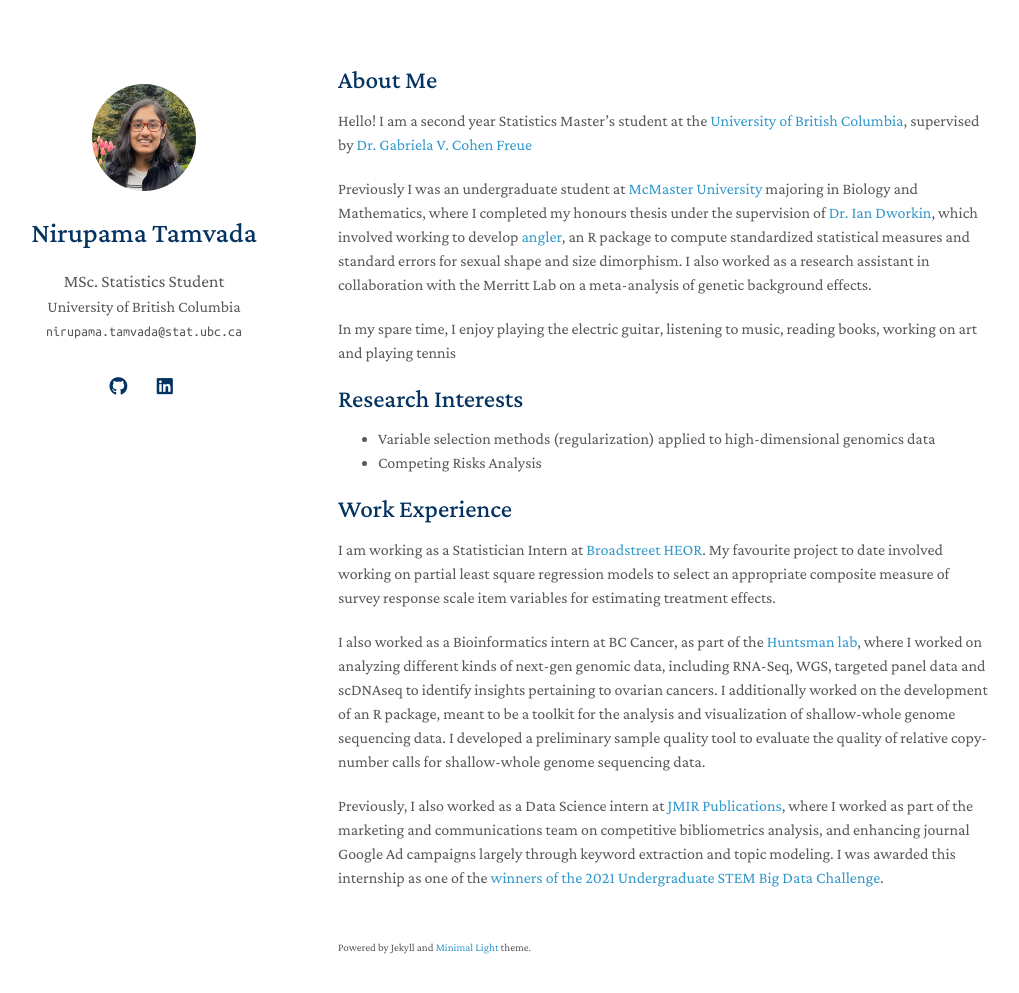
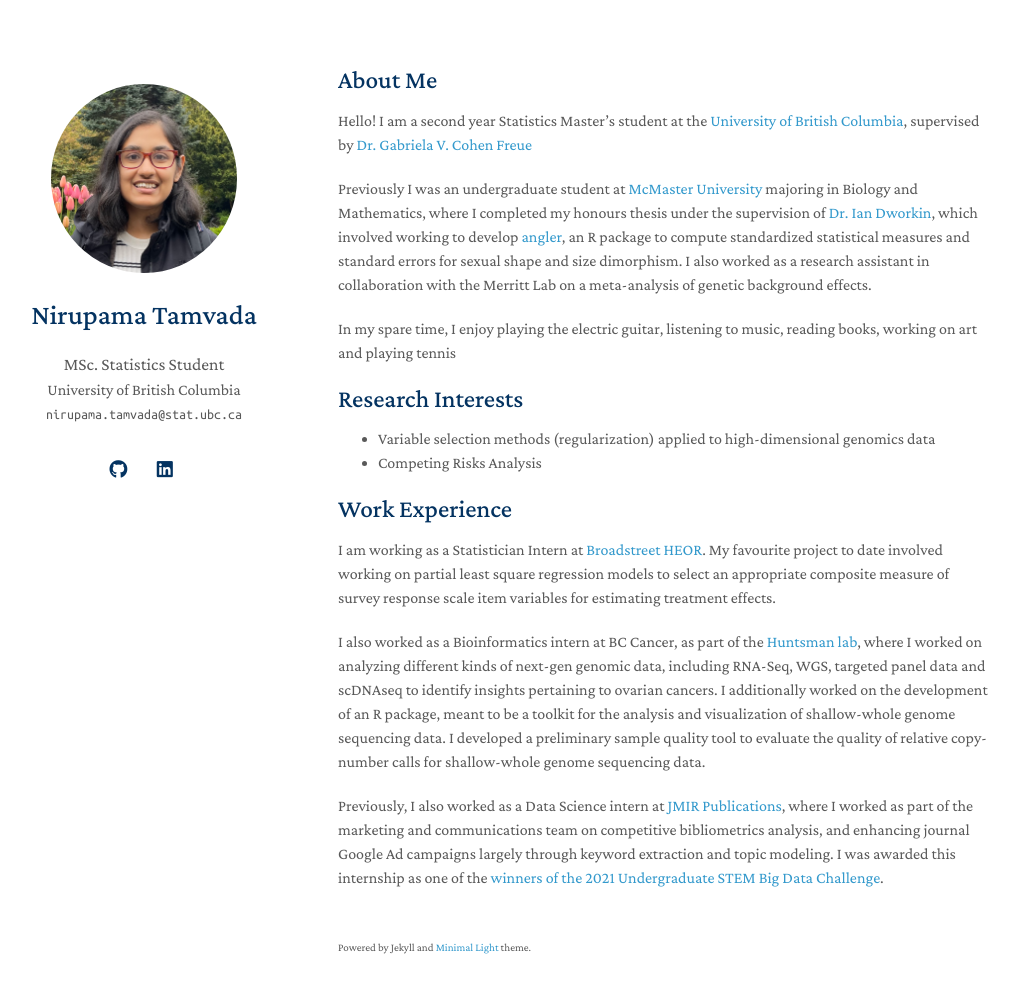
Before and after one commit to ntmv/ntmv.github.io, a Jekyll site: the page built from index.md, in a window 1280 px wide and 1028 px high. Shown: the top 993 px of the window, without its empty margins (132-1151 px from the left). Built offline with Jekyll 4.4.1, drawn with Linux system fonts in a browser that asks for light colours; nearby versions of some CDN libraries; a style sheet for code colours, icons or effects is not loaded; our own code applies the rules of GitHub Pages for plain Markdown files.

Commit message:
Add files via upload

```diff
--- a/_sass/minimal-light.scss
+++ b/_sass/minimal-light.scss
@@ -228,7 +228,7 @@
 
       .image.avatar img {
         border-radius: 100%;
-        width: 45%;
+        width: 80%;
         padding: 20px;
         // border: 1px solid #ddd;
         // padding: 3px;
```
